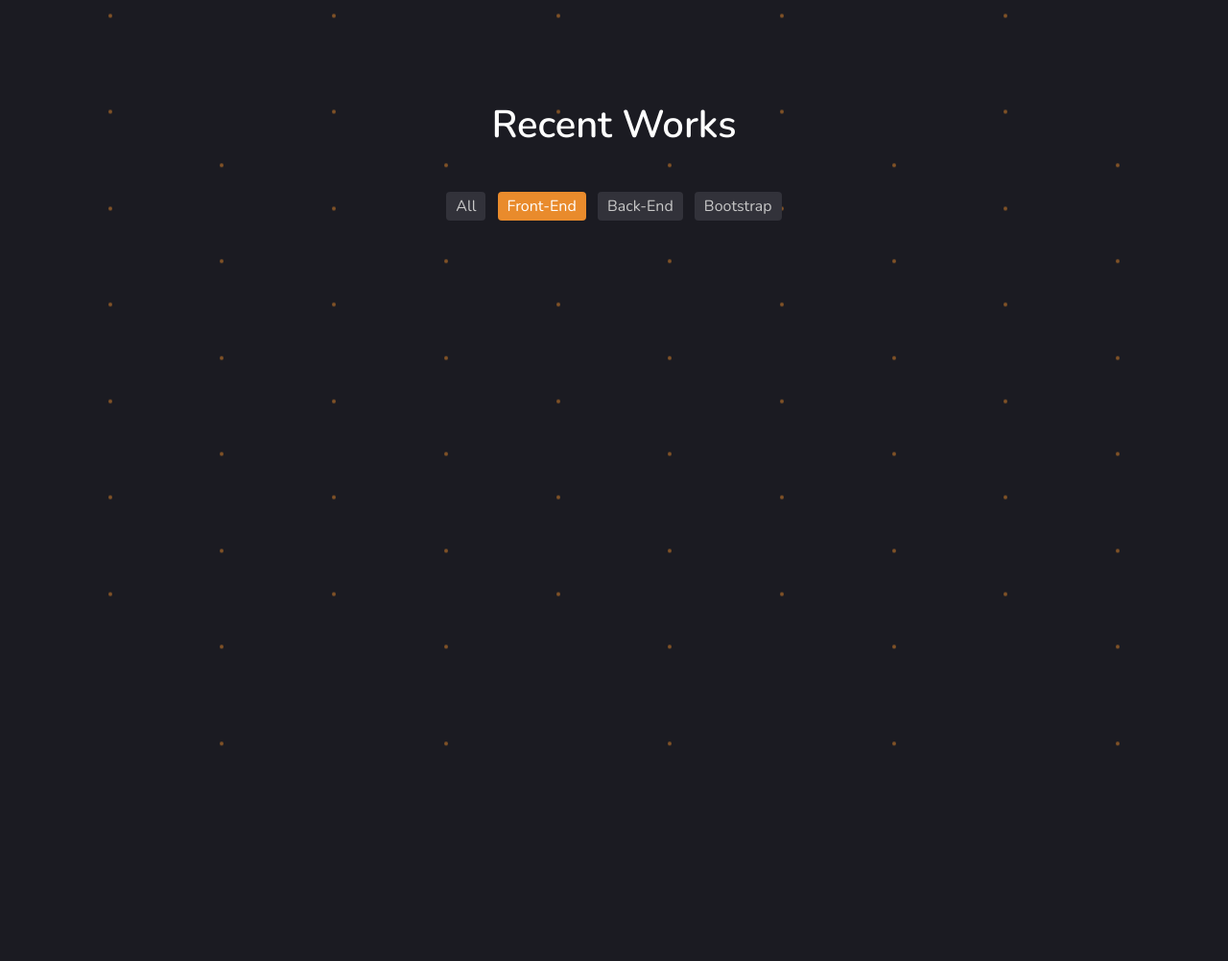
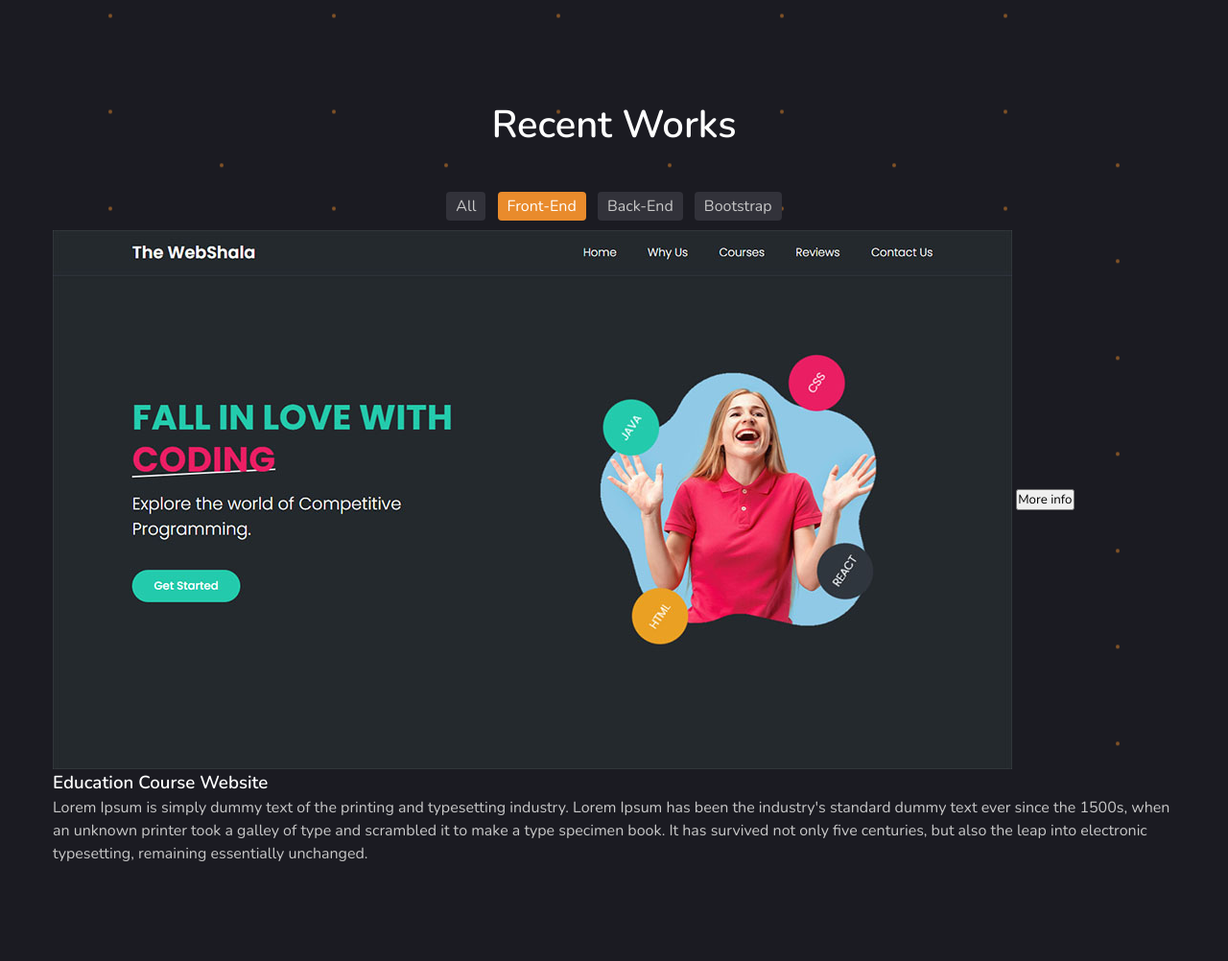
Before and after one commit to debodyuti1/portfolio-1, a PHP site: page / in a window 1280 px wide. Shown: the whole page at 96% size. Before the commit the page ends 778 px from the top, so only its background shows below. Run offline with PHP 8.4, Linux system fonts and the light colour scheme.

Commit message:
Recent works page

```diff
--- a/css/style.css
+++ b/css/style.css
@@ -269,4 +269,5 @@
 .portfolio-filter-btn.active{
     background-color: var(--main-color);
     color: var(--white);
+    cursor: auto;
 }
--- a/index.html
+++ b/index.html
@@ -58,6 +58,47 @@
                     <button type="button" title="Filter by Bootstrap" class="portfolio-filter-btn" data-filter="bootstrap">bootstrap</button>
                 </div>
             </div>
+            <div class="row portfolio-items">
+
+                <!-- Portfolio Item START -->
+                <div class="portfolio-item" data-catagory="front-end">
+                    <div class="portfolio-item-thumbnail">
+                        <img src="img/portfolio/1.jpg" alt="Thumbnail">
+                        <button type="button" class="btn more-info-btn">More info</button>
+                    </div>
+                    <h3 class="portfolio-item-title">Education Course Website</h3>
+                    <div class="portfolio-item-details">
+                        <div class="description">
+                            <p>Lorem Ipsum is simply dummy text of the printing and typesetting industry. Lorem Ipsum has been the industry's standard dummy text ever since the 1500s, when an unknown printer took a galley of type and scrambled it to make a type specimen book. It has survived not only five centuries, but also the leap into electronic typesetting, remaining essentially unchanged.</p>
+                        </div>
+                        <div class="general-info">
+                            <p></p>
+                        </div>
+                    </div>
+                </div>
+                <!-- Portfolio Item END -->
+
+                <!-- Portfolio Item START -->
+                <div class="portfolio-item" data-catagory="front-end,bootstrap"></div>
+                <!-- Portfolio Item END -->
+
+                <!-- Portfolio Item START -->
+                <div class="portfolio-item" data-catagory="back-end"></div>
+                <!-- Portfolio Item END -->
+
+                <!-- Portfolio Item START -->
+                <div class="portfolio-item" data-catagory="front-end,bootstrap"></div>
+                <!-- Portfolio Item END -->
+
+                <!-- Portfolio Item START -->
+                <div class="portfolio-item" data-catagory="front-end"></div>
+                <!-- Portfolio Item END -->
+
+                <!-- Portfolio Item START -->
+                <div class="portfolio-item" data-catagory="front-end,bootstrap"></div>
+                <!-- Portfolio Item END -->
+
+            </div>
         </div>
     </section>
     <!-- Portfolio section END -->
```
